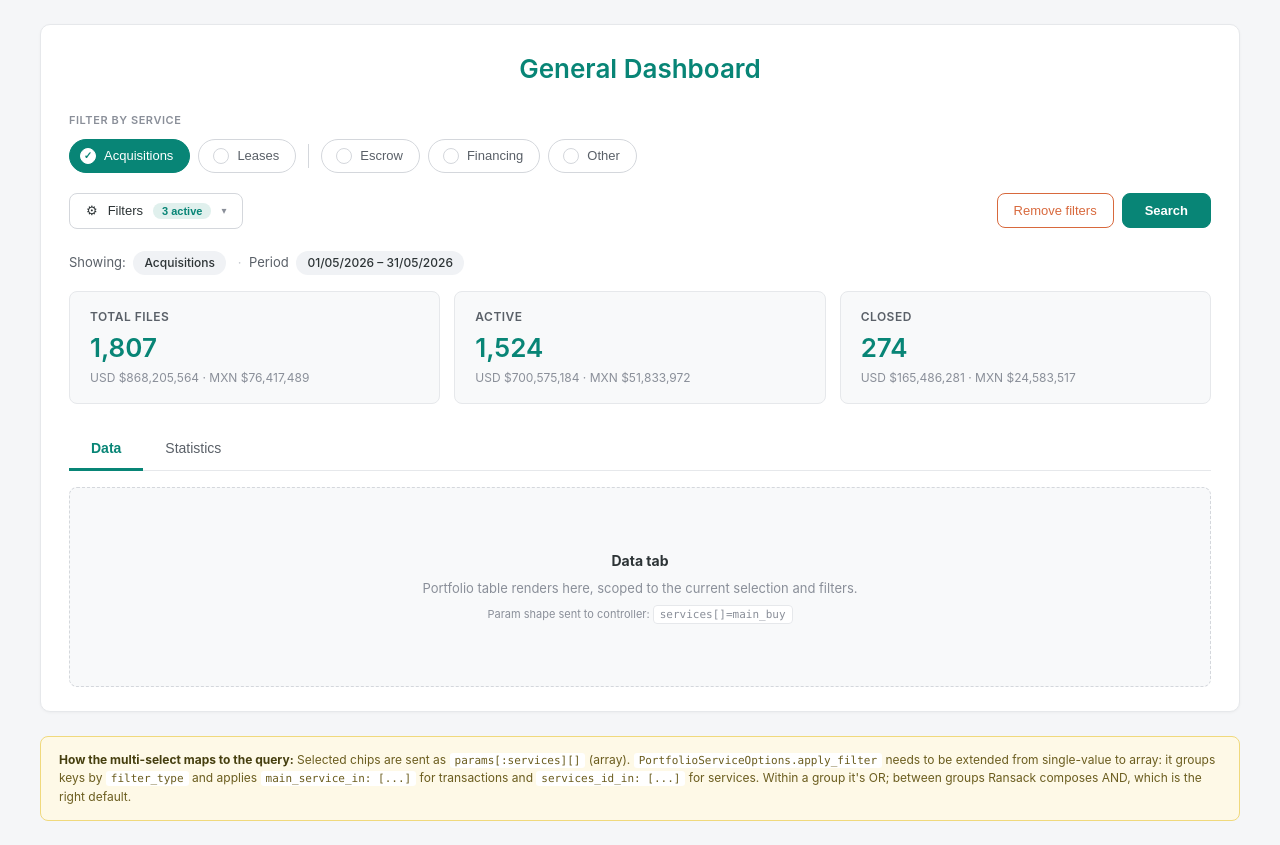
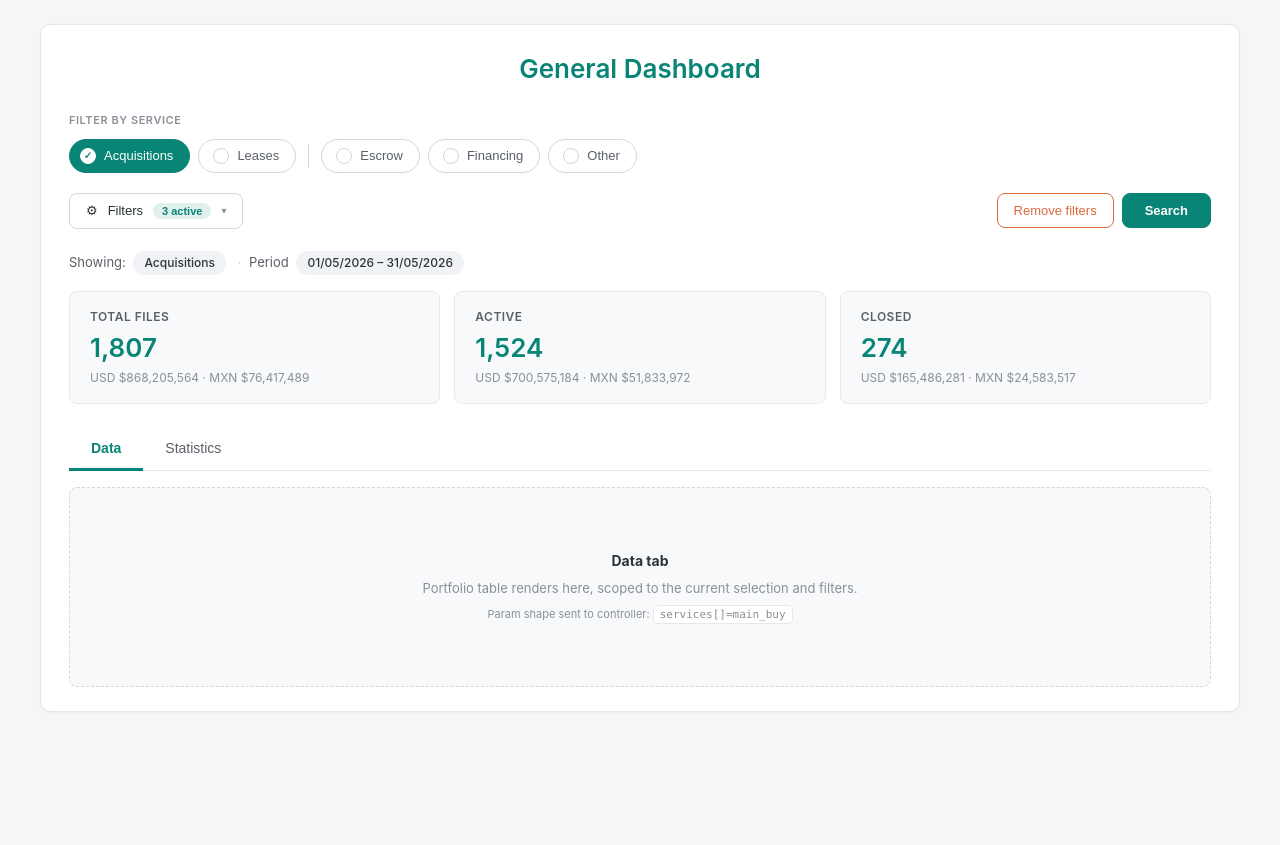
Before and after one commit to roblefort/ts-general-dashboard, a plain HTML site: page index.html in a window 1280 px wide. After the commit the page ends 800 px from the top, so only its background shows below. Drawn offline with Linux system fonts and the light colour scheme.

Commit message:
hide comment box

```diff
--- a/index.html
+++ b/index.html
@@ -573,7 +573,7 @@
         </div>
       </div>
 
-      <div class="proto-note">
+      <div class="proto-note" style="display: none">
         <strong>How the multi-select maps to the query:</strong>
         Selected chips are sent as <code>params[:services][]</code> (array).
         <code>PortfolioServiceOptions.apply_filter</code> needs to be extended
```
